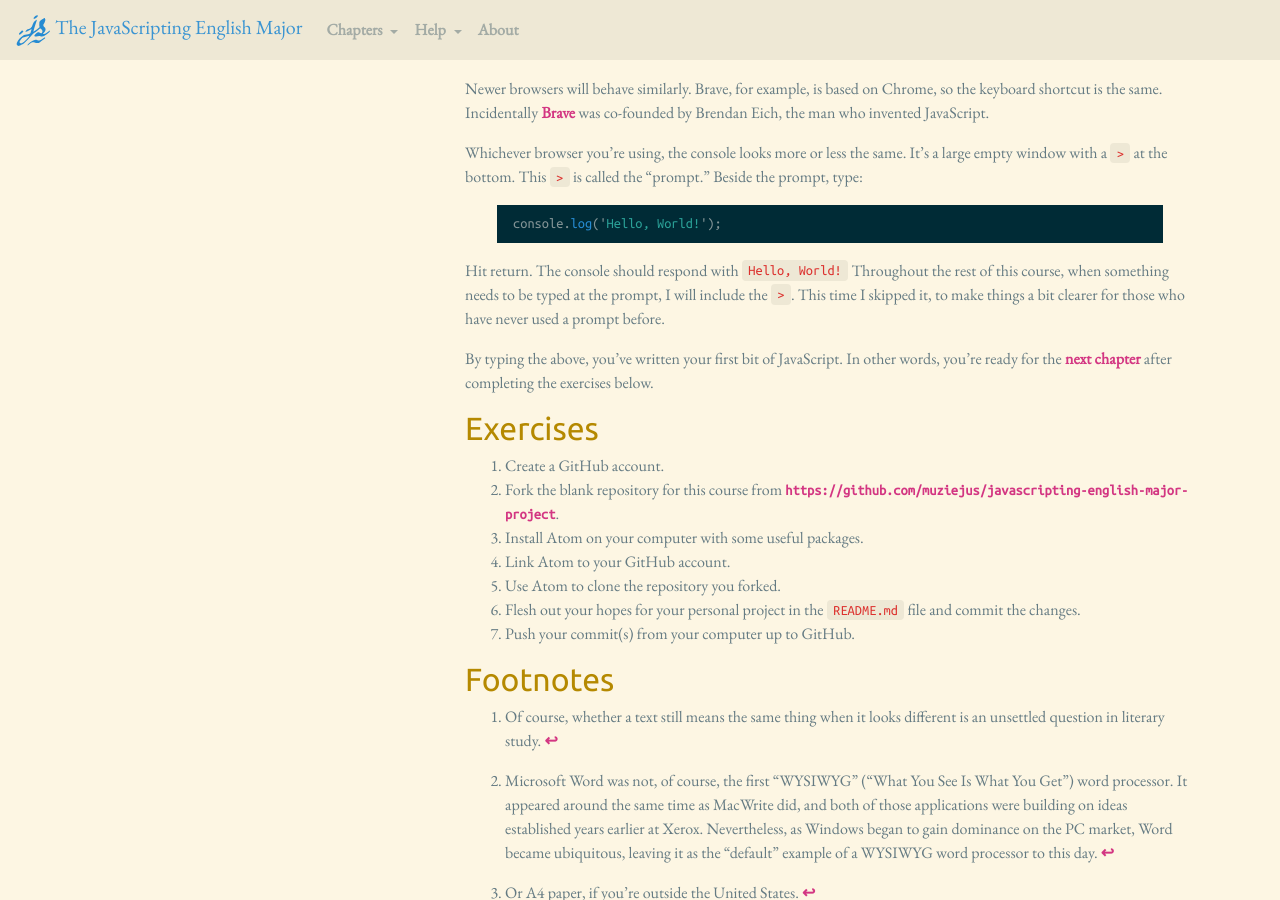
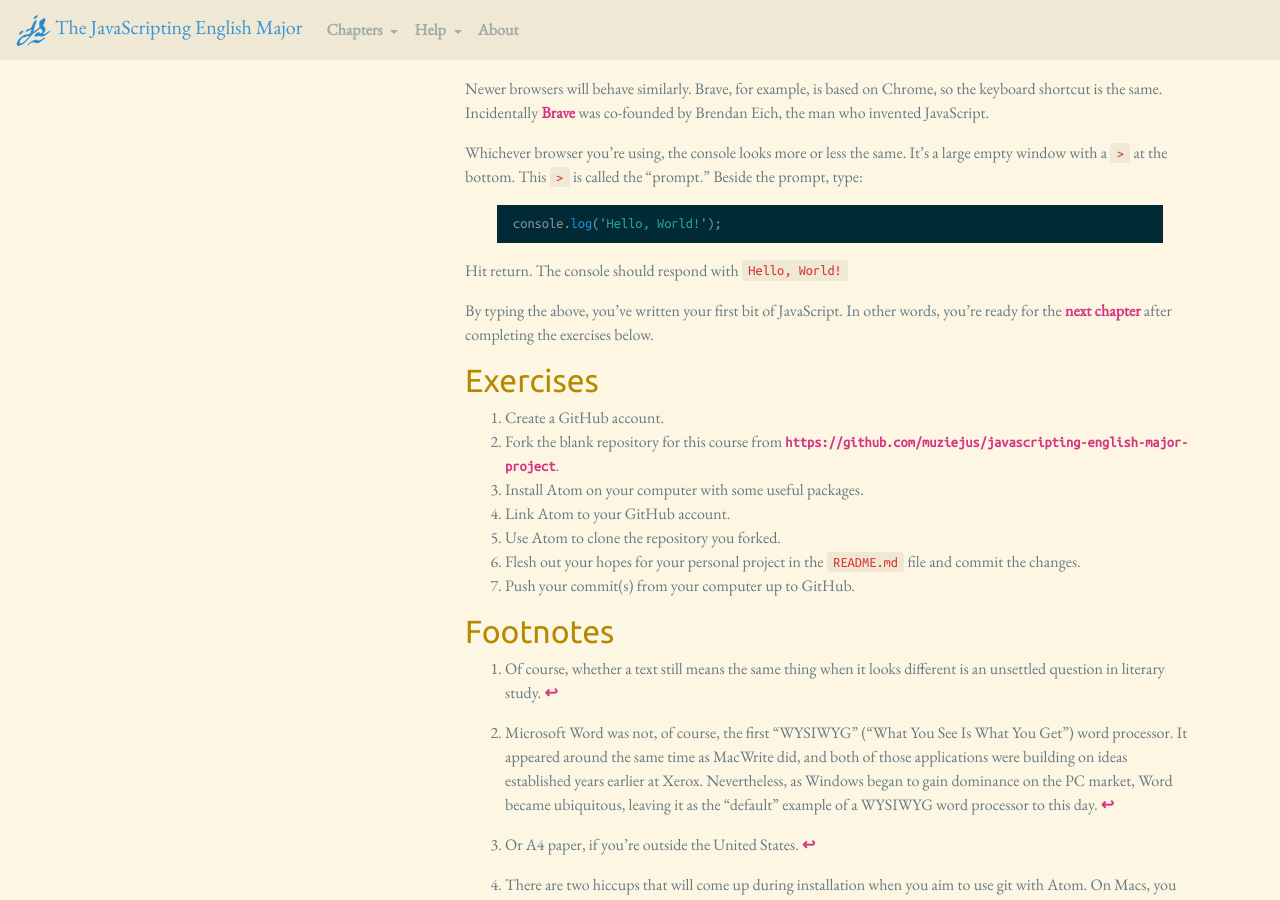
Before and after one commit to muziejus/javascripting-english-major, a Jekyll site: the page built from _chapters/environment.md, in a window 1280 px wide and 900 px high, scrolled down 6331 px. Built offline with Jekyll 4.4.1, drawn with Linux system fonts in a browser that asks for light colours; nearby versions of some CDN libraries.

Commit message:
begin stripping out console.

````diff
--- a/_chapters/environment.md
+++ b/_chapters/environment.md
@@ -418,9 +418,6 @@ console.log('Hello, World!');
 ```
 
 Hit return. The console should respond with `Hello, World!`
-Throughout the rest of this course, when something needs to be typed at the
-prompt, I will include the `>`. This time I skipped it, to make things a bit
-clearer for those who have never used a prompt before.
 
 By typing the above, you’ve written your first bit of JavaScript. In other
 words, you’re ready for the [next chapter](/2-calculator/)
````
